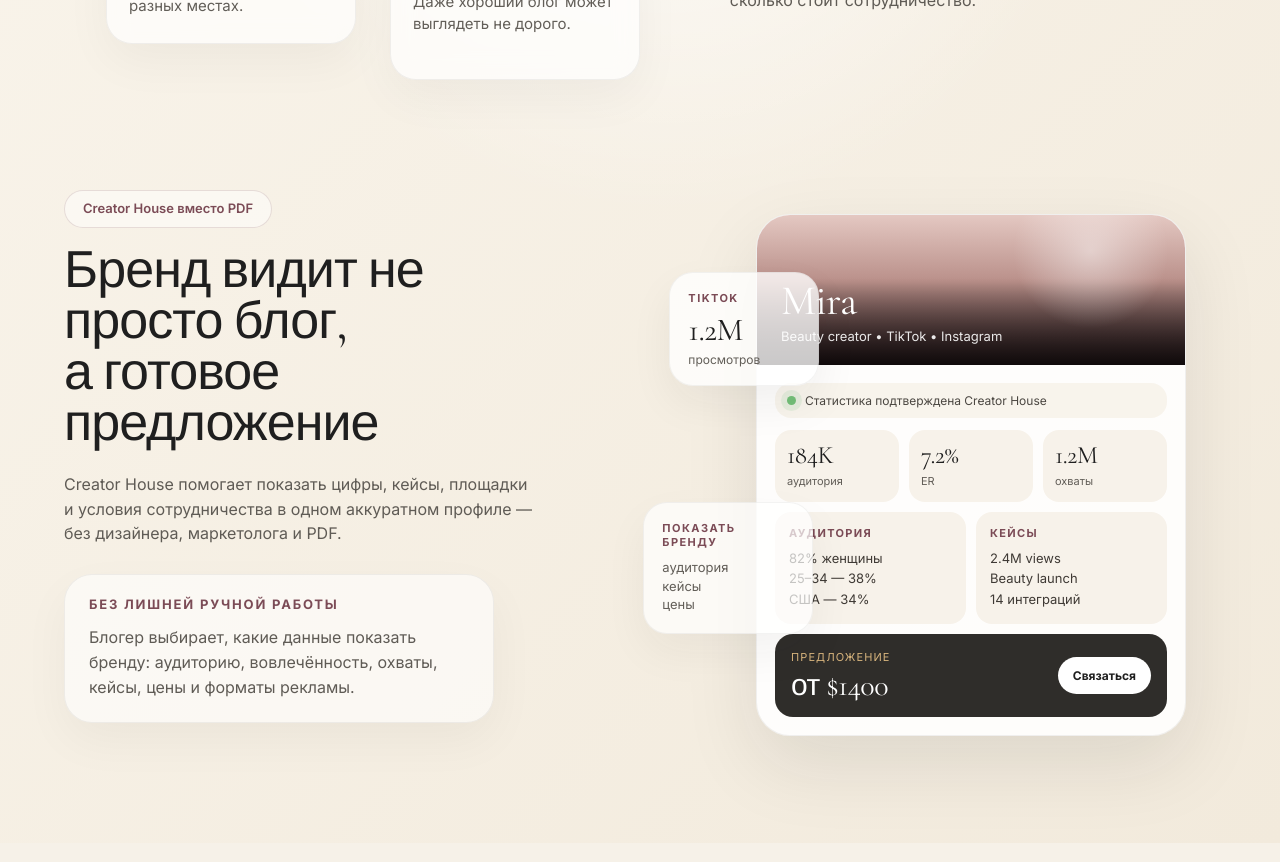
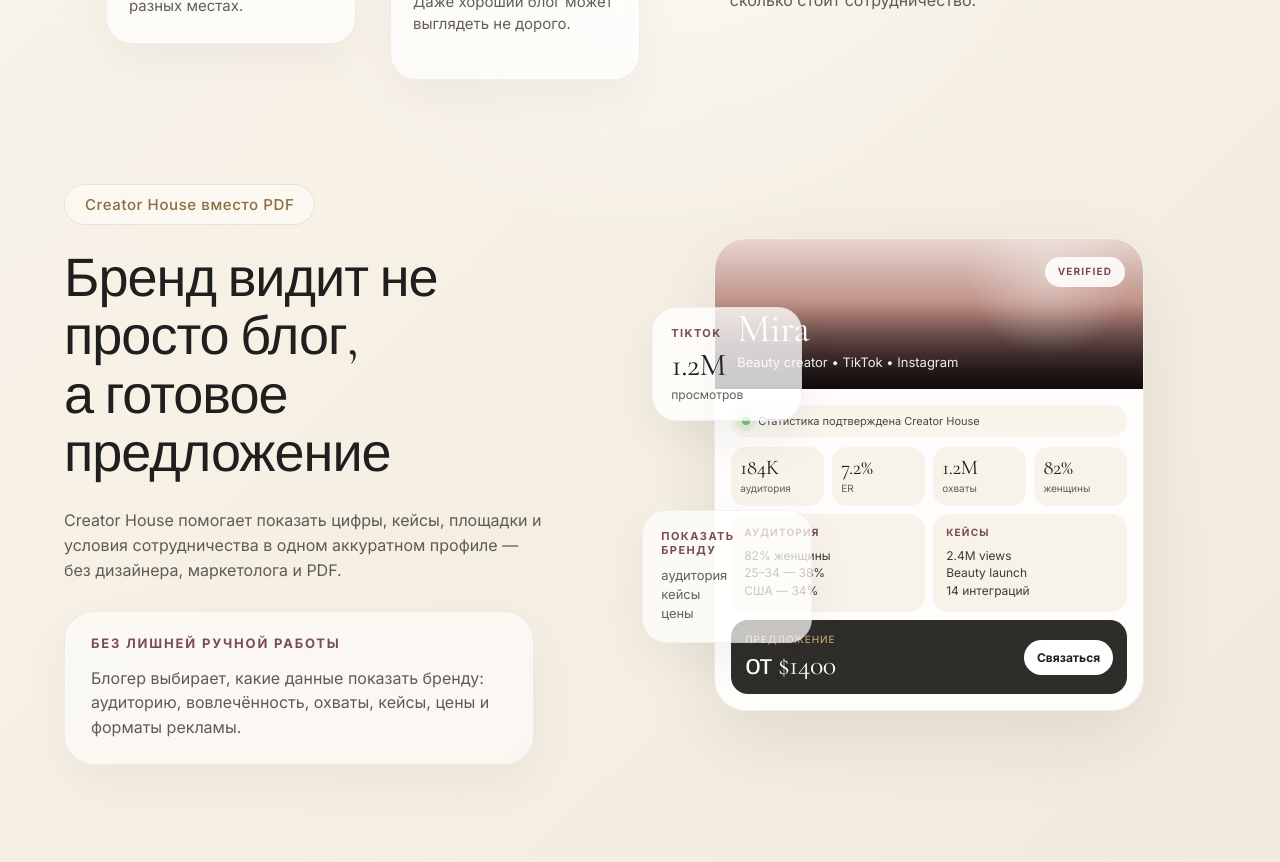
Before and after one commit to tsstish/creator-house, a Next.js app: page / in a window 1280 px wide. Shown: the part 1000-1862 px from the top of the page. Built offline with nearby package versions, Linux system fonts and the light colour scheme.

Commit message:
Update page.tsx

```diff
--- a/app/page.tsx
+++ b/app/page.tsx
@@ -220,27 +220,45 @@ export default function Home() {
 
 <section
   style={{
-    padding: "64px 0 96px",
+    padding: "58px 0 96px",
   }}
 >
   <div
     style={{
       display: "grid",
-      gridTemplateColumns: "minmax(420px, 0.9fr) minmax(520px, 1fr)",
-      gap: 64,
+      gridTemplateColumns: "minmax(380px, 0.9fr) minmax(500px, 1fr)",
+      gap: 62,
       alignItems: "center",
     }}
   >
     {/* LEFT */}
 
     <div>
-      <div className="section-kicker">Creator House вместо PDF</div>
+      <div
+        style={{
+          display: "inline-flex",
+          padding: "10px 20px",
+          borderRadius: 999,
+          border: "1px solid rgba(176,137,87,.2)",
+          background: "rgba(255,255,255,.48)",
+          color: "#8C6D3E",
+          fontSize: 15,
+          fontWeight: 500,
+          letterSpacing: ".04em",
+          marginBottom: 26,
+        }}
+      >
+        Creator House вместо PDF
+      </div>
 
       <h2
-        className="section-title"
+        className="display"
         style={{
-          maxWidth: 520,
-          marginBottom: 22,
+          fontSize: 54,
+          lineHeight: 1.08,
+          letterSpacing: "-0.018em",
+          maxWidth: 560,
+          margin: "0 0 24px",
         }}
       >
         Бренд видит не просто блог,
@@ -249,10 +267,12 @@ export default function Home() {
       </h2>
 
       <p
-        className="section-text"
         style={{
-          maxWidth: 470,
-          marginBottom: 28,
+          fontSize: 16,
+          lineHeight: 1.55,
+          color: "#5F5B55",
+          maxWidth: 480,
+          margin: "0 0 28px",
         }}
       >
         Creator House помогает показать цифры, кейсы, площадки и условия
@@ -262,9 +282,10 @@ export default function Home() {
 
       <div
         style={{
-          maxWidth: 430,
-          padding: "22px 24px",
-          borderRadius: 28,
+          position: "relative",
+          maxWidth: 470,
+          padding: "24px 26px",
+          borderRadius: 30,
           background: "rgba(255,255,255,.58)",
           border: "1px solid rgba(31,31,31,.06)",
           boxShadow: "0 18px 48px rgba(31,31,31,.045)",
@@ -277,14 +298,15 @@ export default function Home() {
             textTransform: "uppercase",
             color: "#7B4B56",
             fontWeight: 700,
-            marginBottom: 12,
+            marginBottom: 14,
           }}
         >
           Без лишней ручной работы
         </div>
 
-        <div
+        <p
           style={{
+            margin: 0,
             fontSize: 16,
             lineHeight: 1.55,
             color: "#5F5B55",
@@ -292,7 +314,7 @@ export default function Home() {
         >
           Блогер выбирает, какие данные показать бренду: аудиторию,
           вовлечённость, охваты, кейсы, цены и форматы рекламы.
-        </div>
+        </p>
       </div>
     </div>
 
@@ -302,293 +324,25 @@ export default function Home() {
       style={{
         position: "relative",
         height: 520,
+        display: "flex",
+        alignItems: "center",
+        justifyContent: "center",
       }}
     >
-      <div
-        style={{
-          position: "absolute",
-          right: 30,
-          top: 18,
-          width: 430,
-          borderRadius: 34,
-          background: "rgba(255,255,255,.88)",
-          border: "1px solid rgba(31,31,31,.06)",
-          boxShadow: "0 28px 76px rgba(31,31,31,.1)",
-          overflow: "hidden",
-        }}
-      >
-        {/* HEADER IMAGE */}
-
-        <div
-          style={{
-            height: 150,
-            position: "relative",
-            background:
-              "linear-gradient(180deg,#E4C8C2 0%, #B98F89 45%, #352225 100%)",
-          }}
-        >
-          <div
-            style={{
-              position: "absolute",
-              inset: 0,
-              background:
-                "radial-gradient(circle at 78% 24%, rgba(255,255,255,.45), transparent 22%), linear-gradient(180deg, transparent 42%, rgba(0,0,0,.7))",
-            }}
-          />
-
-          <div
-            style={{
-              position: "absolute",
-              left: 24,
-              bottom: 20,
-              color: "white",
-            }}
-          >
-            <div
-              className="display"
-              style={{
-                fontSize: 42,
-                lineHeight: 1,
-                marginBottom: 6,
-              }}
-            >
-              Mira
-            </div>
-
-            <div
-              style={{
-                fontSize: 13,
-                opacity: 0.9,
-              }}
-            >
-              Beauty creator • TikTok • Instagram
-            </div>
-          </div>
-        </div>
-
-        {/* BODY */}
-
-        <div style={{ padding: 18 }}>
-          <div
-            style={{
-              display: "flex",
-              alignItems: "center",
-              gap: 9,
-              padding: "10px 12px",
-              borderRadius: 16,
-              background: "rgba(246,241,232,.76)",
-              marginBottom: 12,
-            }}
-          >
-            <span
-              style={{
-                width: 9,
-                height: 9,
-                borderRadius: 999,
-                background: "#73bf78",
-                boxShadow: "0 0 0 6px rgba(115,191,120,.14)",
-              }}
-            />
-
-            <span
-              style={{
-                fontSize: 12,
-                color: "#4B4741",
-              }}
-            >
-              Статистика подтверждена Creator House
-            </span>
-          </div>
-
-          <div
-            style={{
-              display: "grid",
-              gridTemplateColumns: "repeat(3, 1fr)",
-              gap: 10,
-              marginBottom: 10,
-            }}
-          >
-            {[
-              ["184K", "аудитория"],
-              ["7.2%", "ER"],
-              ["1.2M", "охваты"],
-            ].map(([value, label]) => (
-              <div
-                key={value}
-                style={{
-                  background: "#F7F2EA",
-                  borderRadius: 16,
-                  padding: "14px 12px",
-                }}
-              >
-                <div
-                  className="display"
-                  style={{
-                    fontSize: 25,
-                    lineHeight: 1,
-                    marginBottom: 5,
-                  }}
-                >
-                  {value}
-                </div>
-
-                <div
-                  style={{
-                    fontSize: 11,
-                    color: "#625E58",
-                  }}
-                >
-                  {label}
-                </div>
-              </div>
-            ))}
-          </div>
-
-          <div
-            style={{
-              display: "grid",
-              gridTemplateColumns: "1fr 1fr",
-              gap: 10,
-              marginBottom: 10,
-            }}
-          >
-            <div
-              style={{
-                background: "#F7F2EA",
-                borderRadius: 16,
-                padding: 14,
-              }}
-            >
-              <div
-                style={{
-                  fontSize: 11,
-                  letterSpacing: ".12em",
-                  textTransform: "uppercase",
-                  color: "#7B4B56",
-                  fontWeight: 700,
-                  marginBottom: 9,
-                }}
-              >
-                Аудитория
-              </div>
-
-              <div
-                style={{
-                  fontSize: 13,
-                  lineHeight: 1.55,
-                  color: "#3F3A35",
-                }}
-              >
-                82% женщины
-                <br />
-                25–34 — 38%
-                <br />
-                США — 34%
-              </div>
-            </div>
-
-            <div
-              style={{
-                background: "#F7F2EA",
-                borderRadius: 16,
-                padding: 14,
-              }}
-            >
-              <div
-                style={{
-                  fontSize: 11,
-                  letterSpacing: ".12em",
-                  textTransform: "uppercase",
-                  color: "#7B4B56",
-                  fontWeight: 700,
-                  marginBottom: 9,
-                }}
-              >
-                Кейсы
-              </div>
-
-              <div
-                style={{
-                  fontSize: 13,
-                  lineHeight: 1.55,
-                  color: "#3F3A35",
-                }}
-              >
-                2.4M views
-                <br />
-                Beauty launch
-                <br />
-                14 интеграций
-              </div>
-            </div>
-          </div>
-
-          <div
-            style={{
-              background: "#2F2D2A",
-              borderRadius: 18,
-              padding: 16,
-              display: "flex",
-              alignItems: "center",
-              justifyContent: "space-between",
-              gap: 14,
-              color: "white",
-            }}
-          >
-            <div>
-              <div
-                style={{
-                  fontSize: 11,
-                  letterSpacing: ".1em",
-                  textTransform: "uppercase",
-                  color: "#D7B47D",
-                  marginBottom: 7,
-                }}
-              >
-                предложение
-              </div>
-
-              <div
-                className="display"
-                style={{
-                  fontSize: 30,
-                  lineHeight: 1,
-                }}
-              >
-                от $1400
-              </div>
-            </div>
-
-            <button
-              style={{
-                border: "none",
-                background: "white",
-                color: "#1F1F1F",
-                borderRadius: 999,
-                padding: "11px 15px",
-                fontSize: 12,
-                fontWeight: 650,
-              }}
-            >
-              Связаться
-            </button>
-          </div>
-        </div>
-      </div>
-
-      {/* floating cards */}
+      {/* small floating card */}
 
       <div
         style={{
           position: "absolute",
-          left: 26,
-          top: 76,
+          left: 10,
+          top: 92,
           width: 150,
           padding: 18,
           borderRadius: 24,
           background: "rgba(255,255,255,.78)",
           border: "1px solid rgba(31,31,31,.05)",
           boxShadow: "0 18px 44px rgba(31,31,31,.06)",
+          zIndex: 4,
         }}
       >
         <div
@@ -617,13 +371,14 @@ export default function Home() {
         style={{
           position: "absolute",
           left: 0,
-          bottom: 82,
+          bottom: 92,
           width: 170,
           padding: 18,
           borderRadius: 24,
-          background: "rgba(255,255,255,.7)",
+          background: "rgba(255,255,255,.72)",
           border: "1px solid rgba(31,31,31,.05)",
           boxShadow: "0 18px 44px rgba(31,31,31,.05)",
+          zIndex: 4,
         }}
       >
         <div
@@ -647,6 +402,250 @@ export default function Home() {
           цены
         </div>
       </div>
+
+      {/* main mockup */}
+
+      <div
+        style={{
+          width: 430,
+          borderRadius: 32,
+          overflow: "hidden",
+          background: "rgba(255,255,255,.88)",
+          border: "1px solid rgba(31,31,31,.06)",
+          boxShadow: "0 28px 76px rgba(31,31,31,.09)",
+          position: "relative",
+          zIndex: 2,
+        }}
+      >
+        <div
+          style={{
+            height: 150,
+            position: "relative",
+            background:
+              "linear-gradient(180deg,#e8d5cf 0%, #b9897f 48%, #332326 100%)",
+          }}
+        >
+          <div
+            style={{
+              position: "absolute",
+              inset: 0,
+              background:
+                "radial-gradient(circle at 78% 24%, rgba(255,255,255,.36), transparent 23%), linear-gradient(180deg, transparent 42%, rgba(0,0,0,.72))",
+            }}
+          />
+
+          <div
+            style={{
+              position: "absolute",
+              left: 22,
+              bottom: 18,
+              color: "white",
+            }}
+          >
+            <div
+              className="display"
+              style={{
+                fontSize: 40,
+                lineHeight: 1,
+                marginBottom: 6,
+              }}
+            >
+              Mira
+            </div>
+
+            <div style={{ fontSize: 13, opacity: 0.92 }}>
+              Beauty creator • TikTok • Instagram
+            </div>
+          </div>
+
+          <div
+            style={{
+              position: "absolute",
+              right: 18,
+              top: 18,
+              padding: "9px 13px",
+              borderRadius: 999,
+              background: "rgba(255,255,255,.88)",
+              color: "#7B4B56",
+              fontSize: 10,
+              fontWeight: 700,
+              letterSpacing: ".12em",
+              textTransform: "uppercase",
+            }}
+          >
+            verified
+          </div>
+        </div>
+
+        <div style={{ padding: 16 }}>
+          <div
+            style={{
+              display: "flex",
+              alignItems: "center",
+              gap: 8,
+              marginBottom: 10,
+              padding: "9px 11px",
+              borderRadius: 15,
+              background: "rgba(246,241,232,.72)",
+            }}
+          >
+            <span
+              style={{
+                width: 8,
+                height: 8,
+                borderRadius: 99,
+                background: "#73bf78",
+                boxShadow: "0 0 0 6px rgba(115,191,120,.14)",
+              }}
+            />
+            <span style={{ fontSize: 11, color: "#4B4741" }}>
+              Статистика подтверждена Creator House
+            </span>
+          </div>
+
+          <div
+            style={{
+              display: "grid",
+              gridTemplateColumns: "repeat(4, 1fr)",
+              gap: 8,
+              marginBottom: 8,
+            }}
+          >
+            {[
+              ["184K", "аудитория"],
+              ["7.2%", "ER"],
+              ["1.2M", "охваты"],
+              ["82%", "женщины"],
+            ].map(([value, label]) => (
+              <div
+                key={value}
+                style={{
+                  background: "#f7f2ea",
+                  borderRadius: 15,
+                  padding: "11px 9px",
+                }}
+              >
+                <div className="display" style={{ fontSize: 21, lineHeight: 1, marginBottom: 4 }}>
+                  {value}
+                </div>
+                <div style={{ fontSize: 10, color: "#625E58" }}>{label}</div>
+              </div>
+            ))}
+          </div>
+
+          <div
+            style={{
+              display: "grid",
+              gridTemplateColumns: "1fr 1fr",
+              gap: 8,
+              marginBottom: 8,
+            }}
+          >
+            <div
+              style={{
+                background: "#f7f2ea",
+                borderRadius: 16,
+                padding: 13,
+              }}
+            >
+              <div
+                style={{
+                  fontSize: 10,
+                  letterSpacing: ".12em",
+                  textTransform: "uppercase",
+                  color: "#7B4B56",
+                  marginBottom: 8,
+                  fontWeight: 700,
+                }}
+              >
+                Аудитория
+              </div>
+
+              <div style={{ fontSize: 12, lineHeight: 1.45, color: "#3F3A35" }}>
+                82% женщины
+                <br />
+                25–34 — 38%
+                <br />
+                США — 34%
+              </div>
+            </div>
+
+            <div
+              style={{
+                background: "#f7f2ea",
+                borderRadius: 16,
+                padding: 13,
+              }}
+            >
+              <div
+                style={{
+                  fontSize: 10,
+                  letterSpacing: ".12em",
+                  textTransform: "uppercase",
+                  color: "#7B4B56",
+                  marginBottom: 8,
+                  fontWeight: 700,
+                }}
+              >
+                Кейсы
+              </div>
+
+              <div style={{ fontSize: 12, lineHeight: 1.45, color: "#3F3A35" }}>
+                2.4M views
+                <br />
+                Beauty launch
+                <br />
+                14 интеграций
+              </div>
+            </div>
+          </div>
+
+          <div
+            style={{
+              background: "#2F2D2A",
+              borderRadius: 17,
+              padding: 14,
+              display: "flex",
+              alignItems: "center",
+              justifyContent: "space-between",
+              gap: 12,
+              color: "white",
+            }}
+          >
+            <div>
+              <div
+                style={{
+                  fontSize: 10,
+                  letterSpacing: ".1em",
+                  textTransform: "uppercase",
+                  color: "#D7B47D",
+                  marginBottom: 6,
+                }}
+              >
+                предложение
+              </div>
+
+              <div className="display" style={{ fontSize: 28, lineHeight: 1 }}>
+                от $1400
+              </div>
+            </div>
+
+            <button
+              style={{
+                border: "none",
+                background: "white",
+                color: "#1F1F1F",
+                borderRadius: 999,
+                padding: "10px 13px",
+                fontSize: 12,
+                fontWeight: 650,
+              }}
+            >
+              Связаться
+            </button>
+          </div>
+        </div>
+      </div>
     </div>
   </div>
 </section>
```
